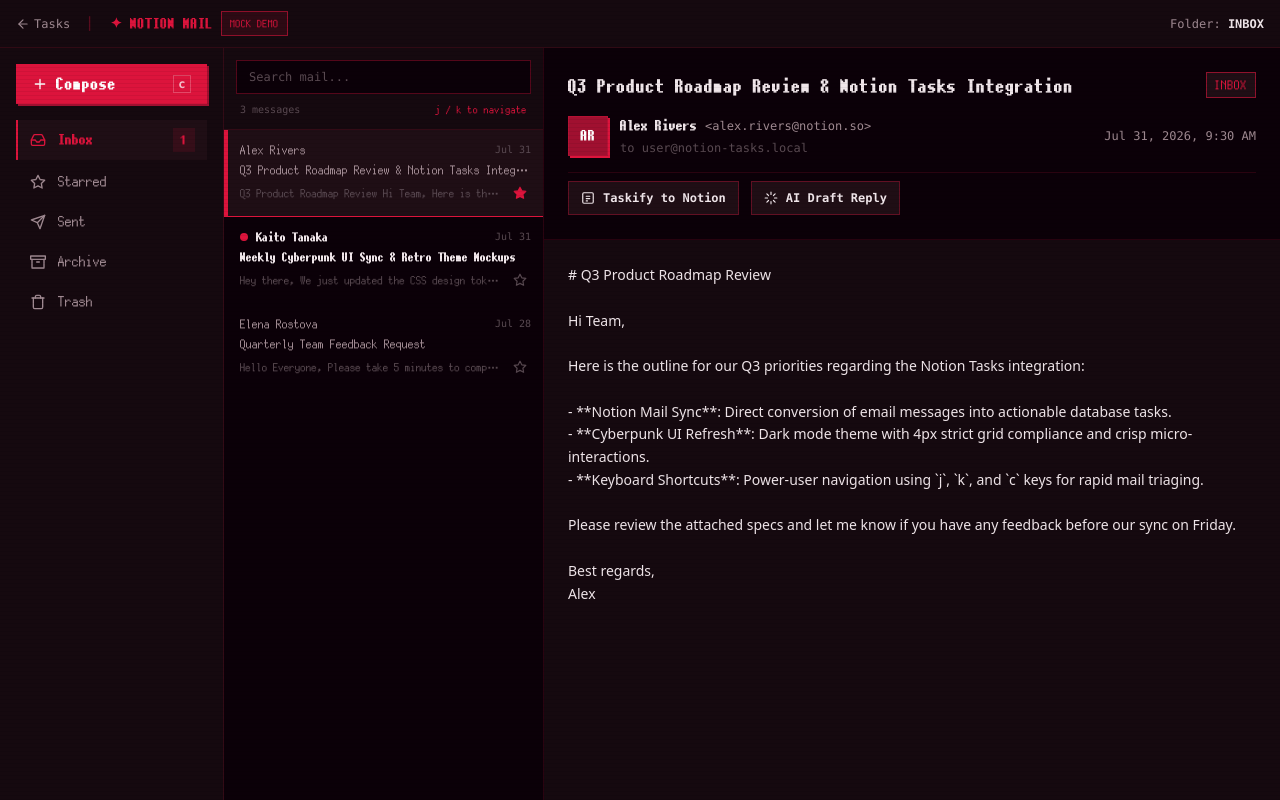
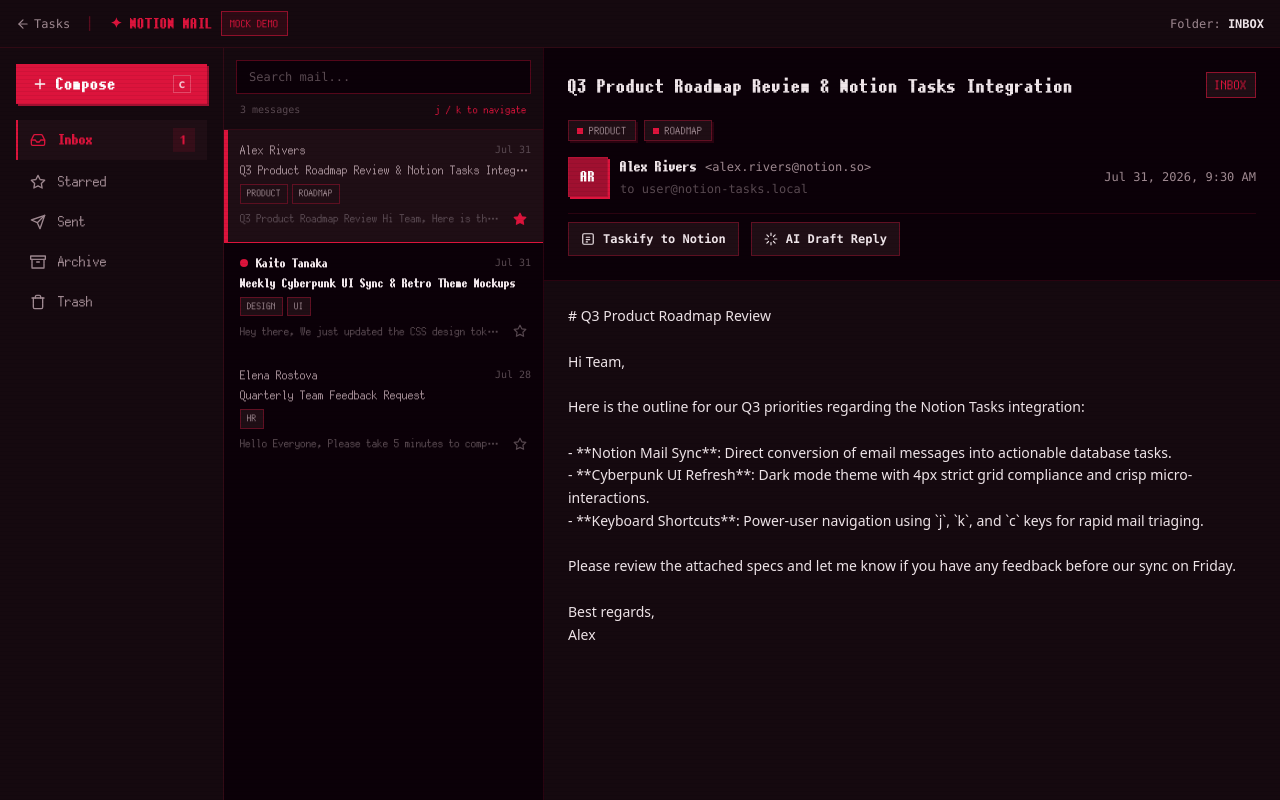
Before and after one commit to eh6gac4/notion-tasks, a Next.js app: page /mail in a window 1280 px wide. Both pictures are taken after a click on the element 383 px from the left and 173 px from the top of the page. Built offline with nearby package versions, Linux system fonts and the light colour scheme.

Commit message:
feat: display custom labels on emails

```diff
--- a/src/components/mail/MailDetail.tsx
+++ b/src/components/mail/MailDetail.tsx
@@ -72,10 +72,22 @@
           <h2 className="text-lg font-pixel font-bold text-[var(--text)] tracking-wide">
             {email.subject}
           </h2>
-          <span className="px-2 py-1 bg-[var(--surface-2)] text-[var(--accent)] text-xs font-pixel uppercase tracking-wider border border-[var(--border-accent)]">
+          <span className="px-2 py-1 bg-[var(--surface-2)] text-[var(--accent)] text-xs font-pixel uppercase tracking-wider border border-[var(--border-accent)] flex-shrink-0">
             {email.folder}
           </span>
         </div>
+
+        {/* Labels */}
+        {email.labels && email.labels.length > 0 && (
+          <div className="flex items-center gap-2 flex-wrap pt-1">
+            {email.labels.map((label, i) => (
+              <span key={i} className="px-2 py-0.5 text-[10px] font-pixel border border-[var(--border-strong)] bg-[var(--surface-2)] text-[var(--text-dim)] uppercase tracking-wider flex items-center gap-1.5 shadow-[2px_2px_0px_var(--border)]">
+                <span className="w-1.5 h-1.5 bg-[var(--accent)] rounded-none"></span>
+                {label}
+              </span>
+            ))}
+          </div>
+        )}
 
         {/* Sender Info Row */}
         <div className="flex items-center justify-between gap-4">
--- a/src/components/mail/MailList.tsx
+++ b/src/components/mail/MailList.tsx
@@ -139,6 +139,17 @@
                   {email.subject}
                 </div>
 
+                {/* Labels */}
+                {email.labels && email.labels.length > 0 && (
+                  <div className="flex items-center gap-1 mt-1.5 flex-wrap">
+                    {email.labels.map((label, i) => (
+                      <span key={i} className="px-1.5 py-0.5 text-[9px] font-pixel border border-[var(--border-strong)] bg-[var(--surface-2)] text-[var(--text-dim)] uppercase tracking-wider">
+                        {label}
+                      </span>
+                    ))}
+                  </div>
+                )}
+
                 {/* Body Snippet + Star Button */}
                 <div className="flex items-center justify-between gap-2 mt-1">
                   <p className="text-[11px] text-[var(--text-faint)] truncate flex-1">
```
